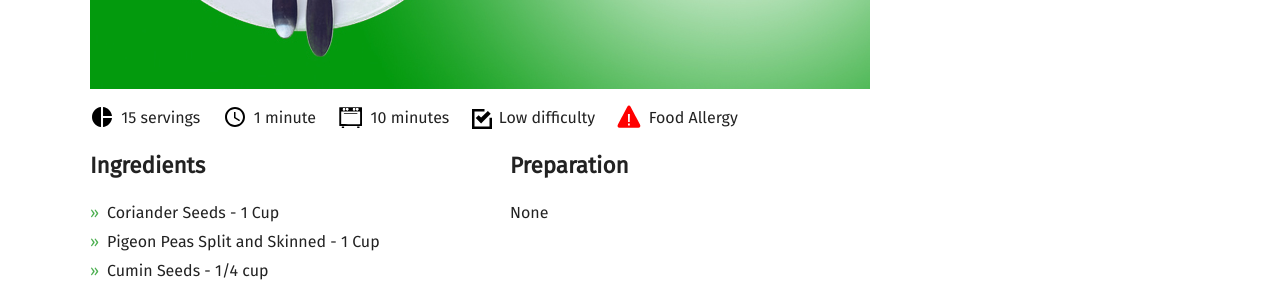
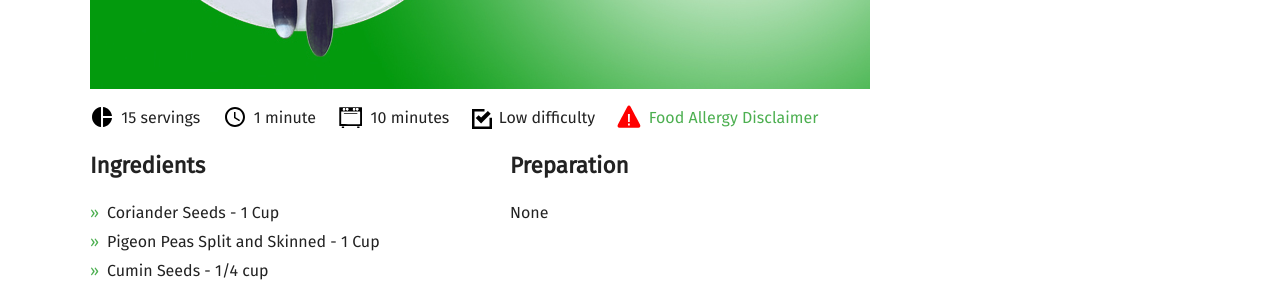
Before and after one commit to mallikasdishes/github.io, a Jekyll site: the page built from _posts/2019-02-18-rasam-powder.md, in a window 1280 px wide. Shown: the part 834-1124 px from the top of the page. Built offline with Jekyll 4.4.1, drawn with Linux system fonts in a browser that asks for light colours; nearby versions of some CDN libraries; some web fonts are replaced; comment, search, counter and statistics services are not loaded.

Commit message:
Update post.html

```diff
--- a/_layouts/post.html
+++ b/_layouts/post.html
@@ -16,7 +16,7 @@ layout: default
 		<li title="Prep Time">{% include recipe-icon.html icon="time" %}<span>{{ page.recipe.prep_time }}</span></li>
 		<li title="Cook Time">{% include recipe-icon.html icon="cook" %}<span>{{ page.recipe.cook_time }}</span></li>
 		<li title="Difficulty">{% include recipe-icon.html icon="difficulty" %}<span>{{ page.recipe.difficulty }}</span></li>
-		<li title="Alert">{% include recipe-icon.html icon="alert" %}<span>Food Allergy</span></li>
+		<li title="Alert">{% include recipe-icon.html icon="alert" %}<span><a href="{{ site.baseurl }}/disclaimer/">Food Allergy Disclaimer</a></span></li>
 	</ul>
 
 	<div class="recipe-contents">
```
